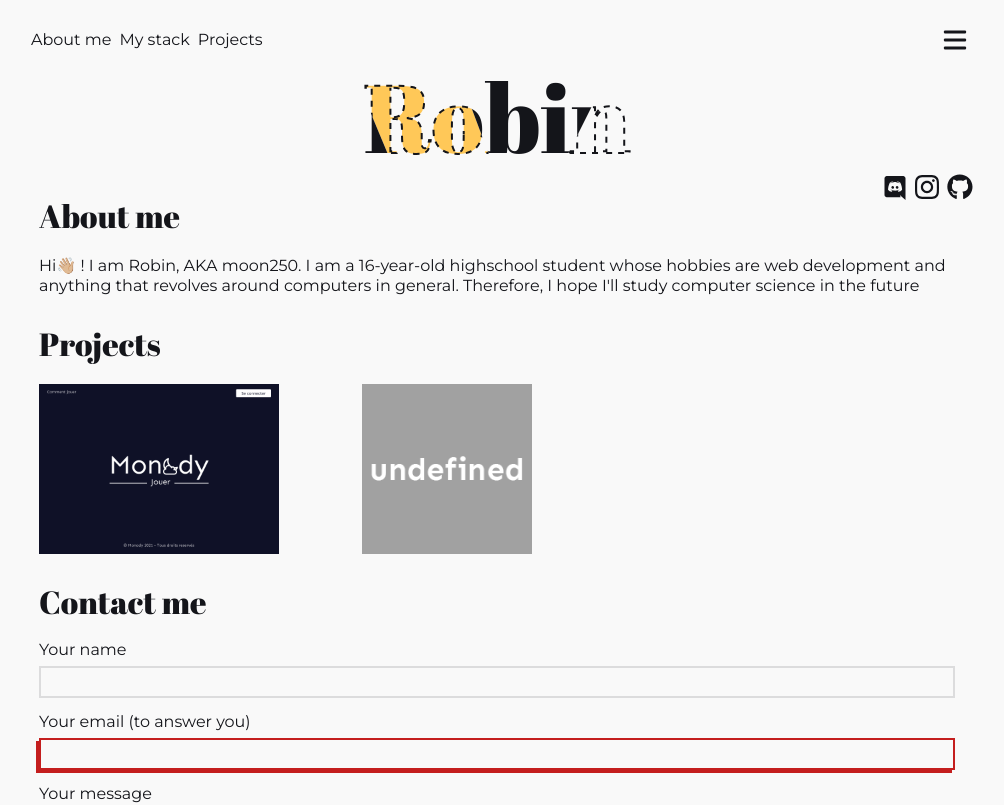
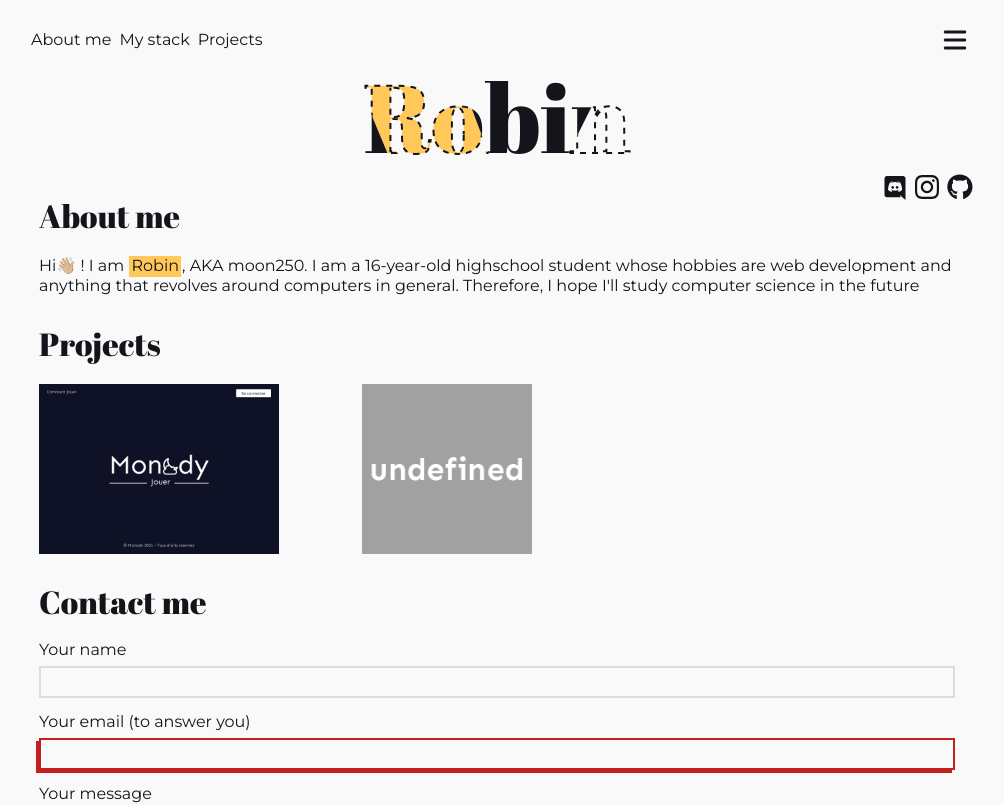
Before and after one commit to moon250/xi, a Vue app: page / in a window 1280 px wide. Shown: the top 805 px of the page, without its empty margins (143-1147 px from the left). Built offline with nearby package versions, Linux system fonts and the light colour scheme.

Commit message:
feat: add word highlight in about me

```diff
--- /dev/null
+++ b/public/css/components/parts/_about-me.scss
@@ -0,0 +1,24 @@
+.about-me__highlight {
+  position: relative;
+  color: var(--dark);
+  margin-inline: 3px;
+
+  &::before {
+    content: "";
+    display: block;
+    background: var(--accent);
+
+    position: absolute;
+    top: 0;
+    left: -2px;
+    transition: all 0.1s;
+    z-index: -1;
+
+    height: calc(100% + 2px);
+    width: calc(100% + 4px);
+  }
+
+  &:hover::before {
+    box-shadow: -3px 3px 0 0 var(--dark);
+  }
+}
--- a/public/css/components/_contact.scss
+++ b/public/css/components/parts/_contact.scss
@@ -1,4 +1,4 @@
-@use "../functions" as *;
+@use "../../functions" as *;
 
 .contact__input {
   display: grid;
--- a/public/css/components/_footer.scss
+++ b/public/css/components/parts/_footer.scss
@@ -1,4 +1,4 @@
-@use "../functions" as *;
+@use "../../functions" as *;
 
 footer {
   font-size: 12.5px;
--- a/public/css/components/_header.scss
+++ b/public/css/components/parts/_header.scss
@@ -1,4 +1,4 @@
-@use "../functions" as *;
+@use "../../functions" as *;
 
 header {
   margin-top: space(3);
--- a/public/css/components/_projects.scss
+++ b/public/css/components/parts/_projects.scss
@@ -1,4 +1,4 @@
-@use "../functions" as *;
+@use "../../functions" as *;
 
 .project__item {
   display: flex;
--- a/public/css/components/_stack.scss
+++ b/public/css/components/parts/_stack.scss
@@ -1,4 +1,4 @@
-@use "../functions" as *;
+@use "../../functions" as *;
 
 .stack__icons {
   display: grid;
--- a/public/css/style.scss
+++ b/public/css/style.scss
@@ -57,17 +57,19 @@ body {
 @import "typography";
 @import "utilites";
 
+@import "components/parts/header";
+@import "components/parts/footer";
+@import "components/parts/projects";
+@import "components/parts/about-me";
+@import "components/parts/stack";
+@import "components/parts/contact";
+
 @import "components/container";
-@import "components/header";
-@import "components/footer";
 @import "components/icons";
 @import "components/logo";
-@import "components/projects";
-@import "components/stack";
 @import "components/dropdown";
 @import "components/pill";
 @import "components/socials";
 @import "components/burger";
 @import "components/lang-switcher";
 @import "components/theme-switcher";
-@import "components/contact";
--- a/src/components/Parts/AboutMe.vue
+++ b/src/components/Parts/AboutMe.vue
@@ -6,7 +6,7 @@
     aria-labelledby="about-me__title"
   >
     <h1 id="about-me__title">{{ $t("titles.aboutme") }}</h1>
-    <p>{{ $t("descriptions.me", [age]) }}</p>
+    <p v-html="$t('descriptions.me', [age])" />
   </div>
 </template>
 
--- a/src/locales/en.json
+++ b/src/locales/en.json
@@ -7,7 +7,7 @@
       "contact": "Contact me"
     },
     "descriptions": {
-      "me": "Hi\uD83D\uDC4B\uD83C\uDFFC ! I am Robin, AKA moon250. I am a {0}-year-old highschool student whose hobbies are web development and anything that revolves around computers in general. Therefore, I hope I'll study computer science in the future",
+      "me": "Hi\uD83D\uDC4B\uD83C\uDFFC ! I am <span class=\"about-me__highlight\">Robin</span>, AKA moon250. I am a {0}-year-old highschool student whose hobbies are web development and anything that revolves around computers in general. Therefore, I hope I'll study computer science in the future",
       "monody": "Monody is an online werewolf game in development.",
       "xi": "This is my own portfolio, that I have designed and created. It's the current website you are on."
     },
--- a/src/locales/fr.json
+++ b/src/locales/fr.json
@@ -7,7 +7,7 @@
       "contact": "Me contacter"
     },
     "descriptions": {
-      "me": "Bonjour\uD83D\uDC4B\uD83C\uDFFC ! Je m'appelle Robin, alias moon250. Je suis un lycéen de {0} ans qui adore le développement web et ce qui a un rapport avec l'informatique en général. J'aimerais donc travailler dans ce domaine plus tard.",
+      "me": "Bonjour\uD83D\uDC4B\uD83C\uDFFC ! Je m'appelle <span class=\"about-me__highlight\">Robin</span>, alias moon250. Je suis un lycéen de {0} ans qui adore le développement web et ce qui a un rapport avec l'informatique en général. J'aimerais donc travailler dans ce domaine plus tard.",
       "monody": "Monody est un jeu du loup-garou en ligne.",
       "xi": "C'est mon propre portfolio, que j'ai designé et développé. C'est le site sur lequel vous êtes actuellement."
     },
```
